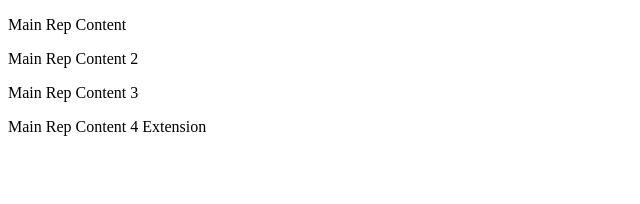
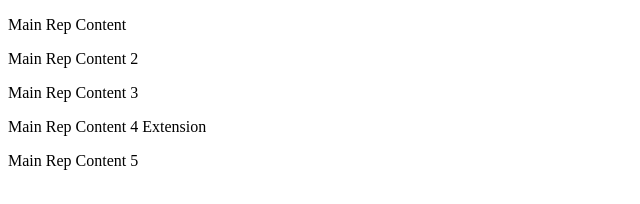
Before and after one commit to Hughesy676/mainRep, a plain HTML site: page index.html in a window 1280 px wide. Shown: the whole page, without its empty margins (0-640 px from the left). Drawn offline with Linux system fonts and the light colour scheme.

Commit message:
Updated V5

```diff
--- a/index.html
+++ b/index.html
@@ -9,6 +9,6 @@
 <p>Main Rep Content 2 </p>
 <p>Main Rep Content 3 </p>
 <p>Main Rep Content 4 Extension </p>
-
+<p>Main Rep Content 5</p>
 </body>
 </html>
```
